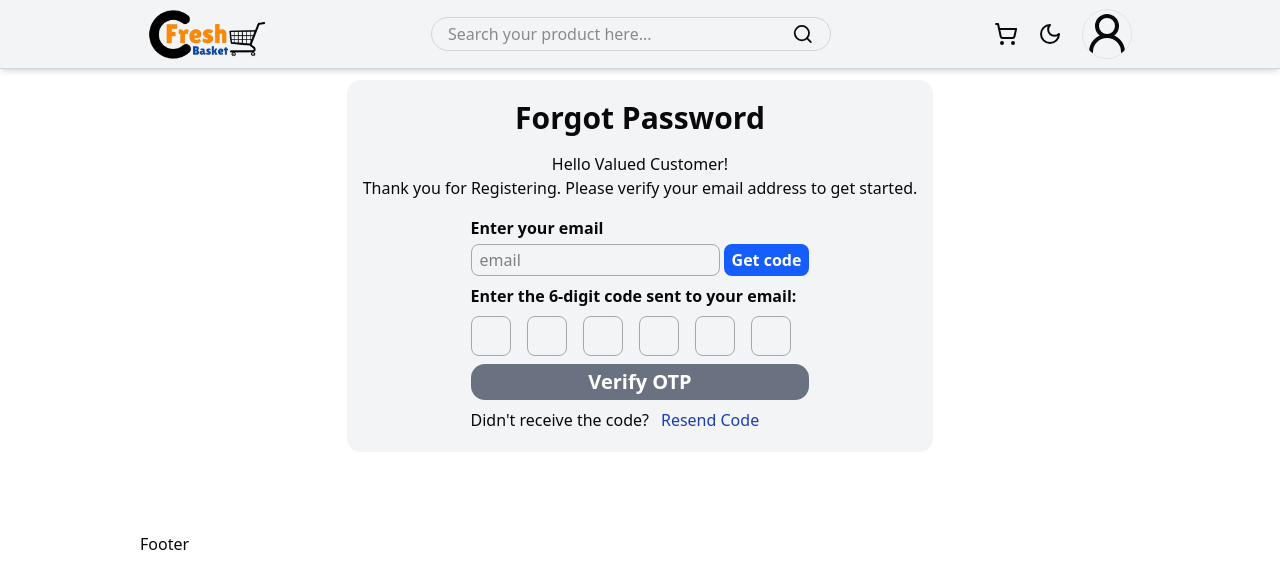
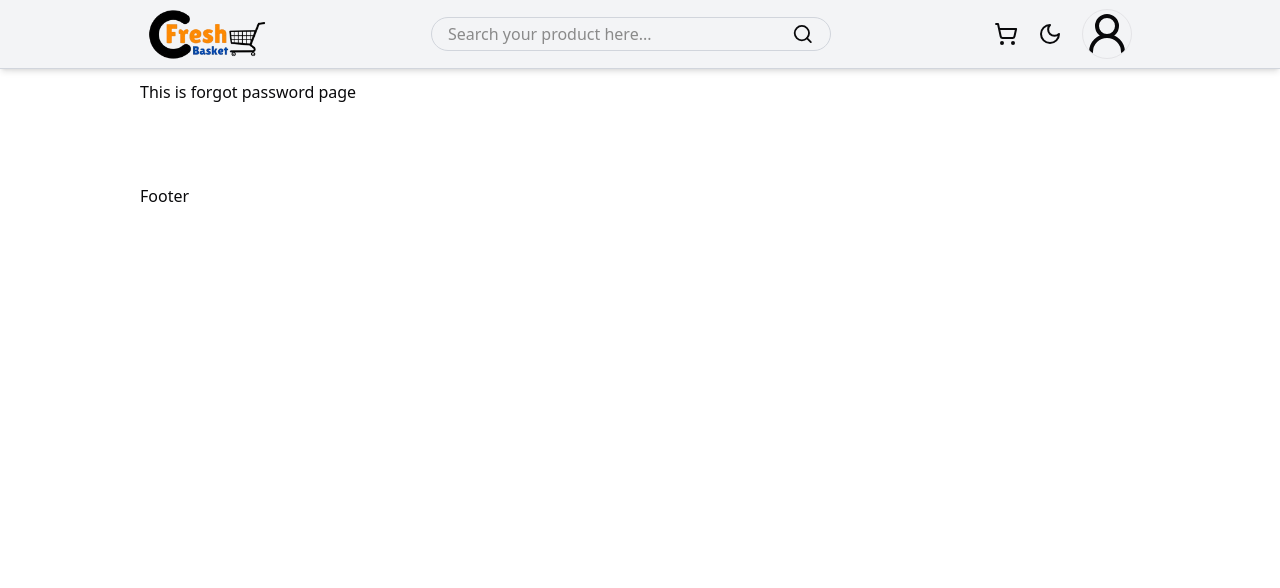
Before and after one commit to manishkush-waha/Fresh_Basket, a Next.js app: page /forgot-password in a window 1280 px wide. Shown: the top 588 px of the page. Built offline with nearby package versions, Linux system fonts and the light colour scheme.

Commit message:
line change

```diff
--- a/src/app/forgot-password/page.jsx
+++ b/src/app/forgot-password/page.jsx
@@ -1,11 +1,11 @@
 "use client"
-import React from 'react'
-import ForgotPassword from '@/components/ForgotPassword'
 
 export default function ForgoPasswordPage() {
     return (
         <>
-            <ForgotPassword />
+            <div>
+                <p>This is forgot password page</p>
+            </div>
         </>
     )
 }
```
